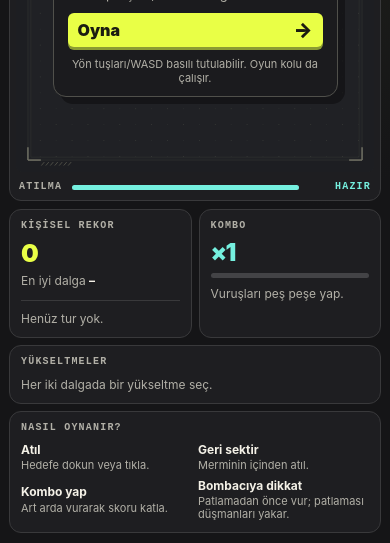
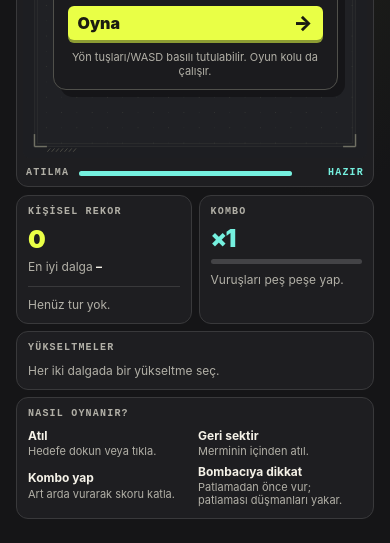
Before and after one commit to ahmedunal-dev/-Claude, a plain HTML site: page index.html in a window 390 px wide. Shown: the part 345-888 px from the top of the page. Drawn offline with Linux system fonts and the light colour scheme.

Commit message:
Seitenabstand auf Handys auf mindestens 16px erhöhen
Co-Authored-By: Claude Opus 5.5 <noreply@anthropic.com>
Claude-Session: https://claude.ai/code/session_01UssKB8hBDnoQ5QkAjX7NsQ

```diff
--- a/arena.css
+++ b/arena.css
@@ -10,7 +10,7 @@ button {font:inherit; cursor:pointer}
 button:disabled {opacity:.45; cursor:default}
 button:focus-visible,.stage:focus-visible {outline:2px solid var(--acid); outline-offset:4px}
 [hidden] {display:none!important}
-.shell {max-width:1230px; padding:0 34px 25px; margin:auto}
+.shell {max-width:1230px; padding-block:0 25px; padding-left:max(34px, env(safe-area-inset-left, 0px)); padding-right:max(34px, env(safe-area-inset-right, 0px)); margin:auto}
 header {height:70px; border-bottom:1px solid var(--line); display:flex; justify-content:space-between; align-items:center}
 .brand {font-size:19px; font-weight:950; letter-spacing:-.065em; white-space:nowrap}
 .brand span:first-child {color:var(--ink); background:var(--acid); display:inline-grid; place-items:center; width:31px; height:31px; font-size:24px; margin-right:8px; vertical-align:middle; border-radius:6px}
@@ -80,13 +80,13 @@ aside {display:grid; gap:10px}
 .choice small {display:block; color:var(--muted); font-size:12px; line-height:1.25; margin-top:2px}
 .choice kbd {font:700 10px ui-monospace,monospace; color:var(--muted); border:1px solid #4b4b47; border-radius:4px; padding:2px 5px}
 @media(max-width:780px) {
-  .shell {padding:0 15px 16px}
+  .shell {padding-block:0 16px; padding-left:max(16px, env(safe-area-inset-left, 0px)); padding-right:max(16px, env(safe-area-inset-right, 0px))}
   .layout {grid-template-columns:minmax(0,1fr) 175px; gap:8px}
   .intro {padding-top:21px}
   .panel {padding:11px}
 }
 @media(max-width:630px) {
-  .shell {padding:0 9px 10px}
+  .shell {padding-block:0 10px; padding-left:max(16px, env(safe-area-inset-left, 0px)); padding-right:max(16px, env(safe-area-inset-right, 0px))}
   header {height:50px}
   .brand {font-size:15px}
   .brand span:first-child {width:24px; height:24px; font-size:19px; margin-right:6px}
```
